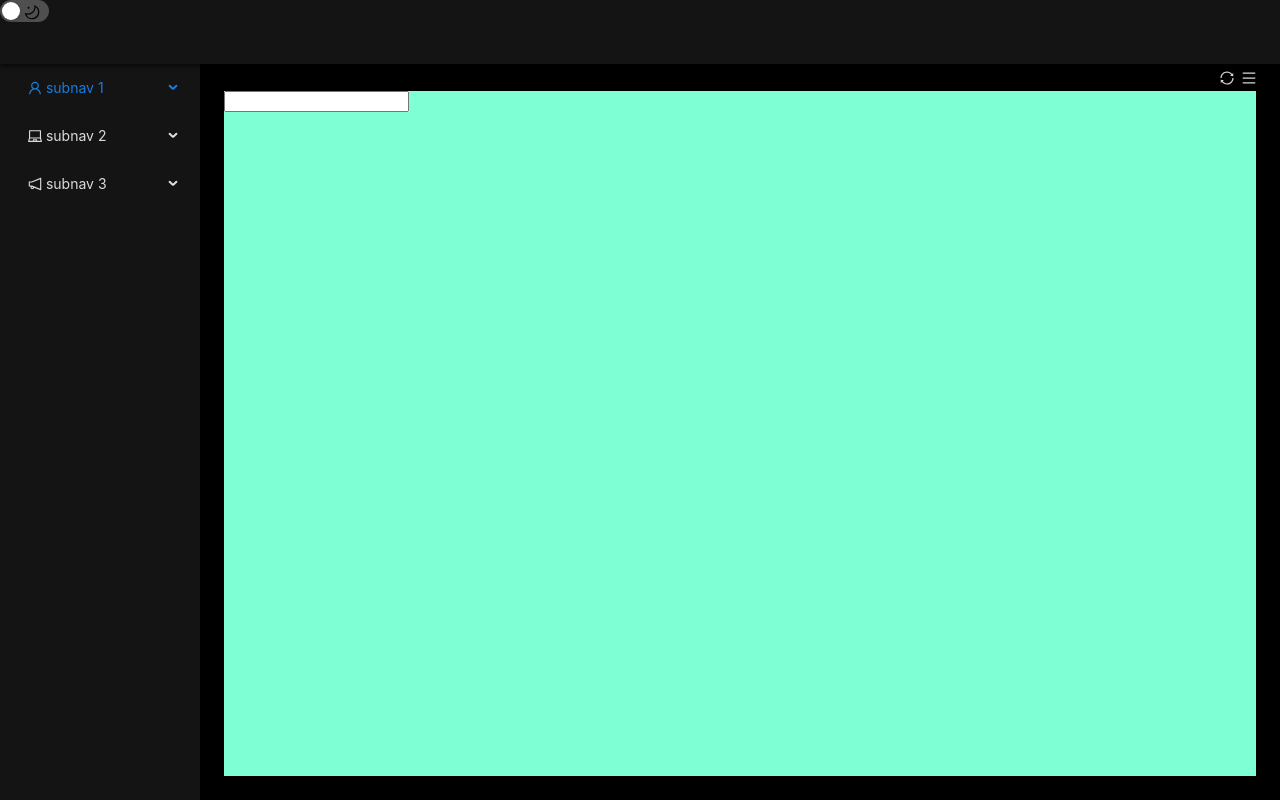
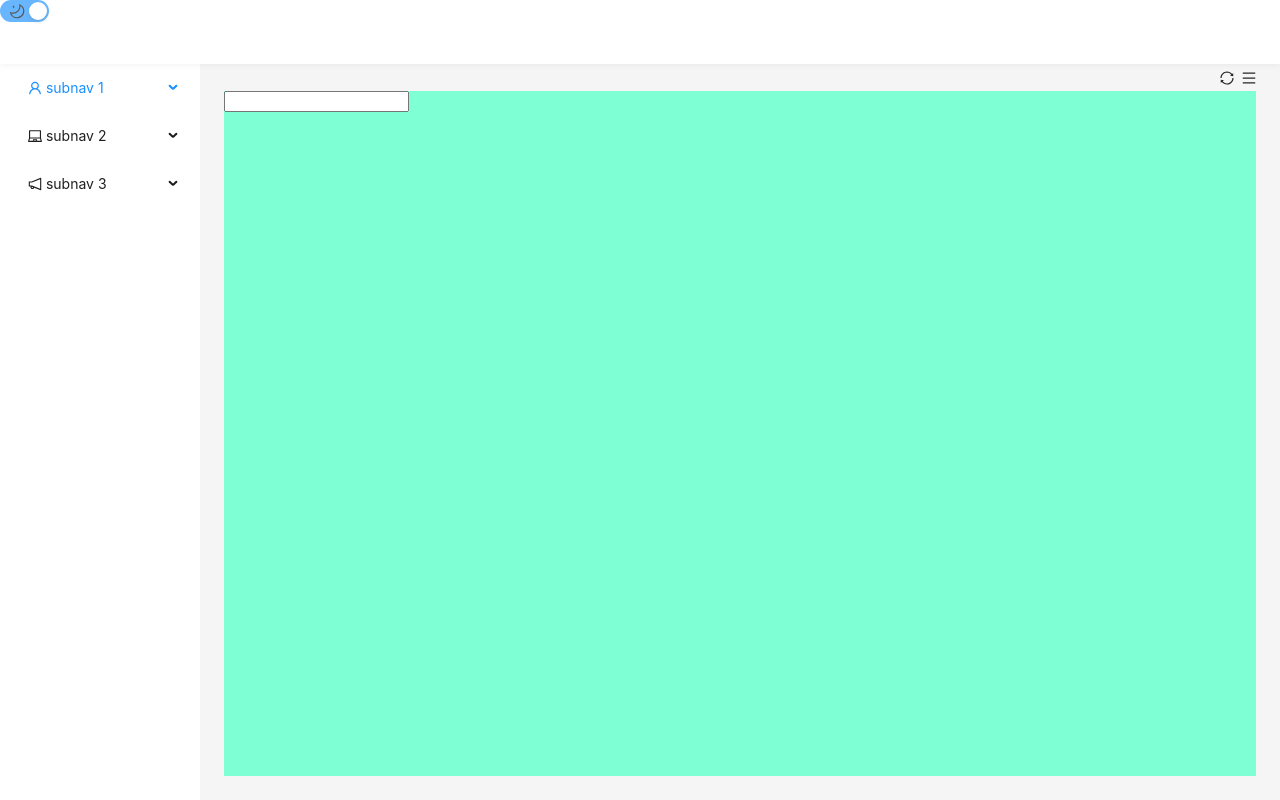
Before and after one commit to ZhouZhu-s/vaisee-template, a Vue app: page /views/a-v in a window 1280 px wide. Built offline with nearby package versions, Linux system fonts and the light colour scheme.

Commit message:
feat(views): 新增暗色模式跟随系统

```diff
--- a/src/App.vue
+++ b/src/App.vue
@@ -10,6 +10,7 @@ import { storeToRefs } from 'pinia';
 import { useCssVarStore } from '@/stores/cssStore';
 import { useLangStore } from '@/stores/lang';
 import { useI18n } from 'vue-i18n';
+import { usePreferredDark } from '@vueuse/core';
 
 const langStore = useLangStore();
 const { lang } = storeToRefs(langStore);
@@ -21,8 +22,10 @@ watch(lang, () => {
 
 dayjs.locale(lang.value);
 
+const isDark = usePreferredDark();
 const themeMode = useThemeMode();
-const { mode } = storeToRefs(themeMode);
+const { mode, isSyncSystem } = storeToRefs(themeMode);
+isSyncSystem.value && themeMode.setMode(isDark.value ? 'dark' : 'light');
 watch(
   mode,
   () => {
--- a/src/components/theme-switch/index.vue
+++ b/src/components/theme-switch/index.vue
@@ -6,7 +6,7 @@ import { storeToRefs } from 'pinia';
 defineOptions({ name: 'theme-switch' });
 
 const themeModeStore = useThemeMode();
-const { mode } = storeToRefs(themeModeStore);
+const { mode, isSyncSystem } = storeToRefs(themeModeStore);
 
 const checked = computed({
   get() {
@@ -19,12 +19,12 @@ const checked = computed({
 </script>
 
 <template>
-  <a-switch v-model:checked="checked">
+  <a-switch v-model:checked="checked" :disabled="isSyncSystem">
     <template #checkedChildren>
-      <img src="@/assets/svg/sun.svg" :style="{ marginTop: '2.5px' }" />
+      <img src="@/assets/svg/moon.svg" :style="{ marginTop: '2.5px' }" />
     </template>
     <template #unCheckedChildren>
-      <img src="@/assets/svg/moon.svg" />
+      <img src="@/assets/svg/sun.svg" />
     </template>
   </a-switch>
 </template>
--- a/src/stores/themeMode.ts
+++ b/src/stores/themeMode.ts
@@ -2,12 +2,14 @@ import { defineStore } from 'pinia';
 
 type State = {
   mode: 'light' | 'dark';
+  isSyncSystem: boolean;
 };
 
 export const useThemeMode = defineStore('ThemeModeStore', {
   state: (): State => {
     return {
-      mode: 'dark'
+      mode: 'dark',
+      isSyncSystem: true
     };
   },
   persist: {
@@ -25,6 +27,10 @@ export const useThemeMode = defineStore('ThemeModeStore', {
 
     toggleMode() {
       this.mode = this.mode === 'light' ? 'dark' : 'light';
+    },
+
+    setSyncSystem(isSyncSystem: boolean) {
+      this.isSyncSystem = isSyncSystem;
     }
-  }
+  },
 });
```
